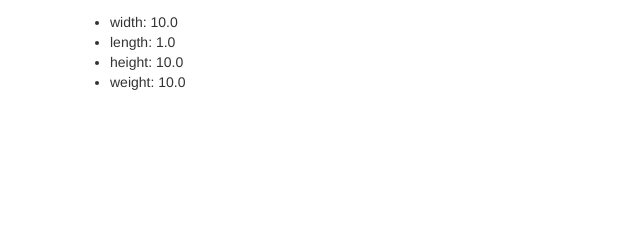
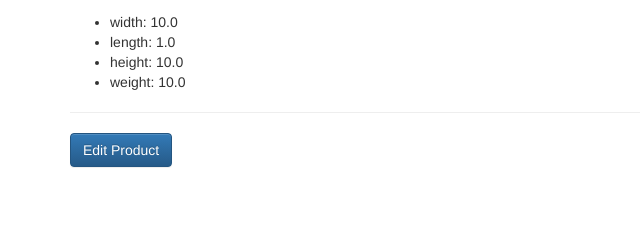
Before and after one commit to dave-worley/django-generic, a Django app: page /product/1/ in a window 1280 px wide. Shown: the part 222-462 px from the top of the page, without its empty margins (0-640 px from the left). Run offline with Django 3.2, Linux system fonts and the light colour scheme; tables that the repository leaves empty hold one stand-in row (values such as "Sample post"); some libraries are stand-ins or nearby versions.

Commit message:
Editing.

```diff
--- a/ProductCatalog/catalogmanager/urls.py
+++ b/ProductCatalog/catalogmanager/urls.py
@@ -3,5 +3,6 @@ from . import views
 
 urlpatterns = [
     url(r'^add/', views.addProduct, name='addproduct'),
+    url(r'^edit/(?P<product_id>\d+)/', views.addProduct, name='editproduct'),
     url(r'^(?P<product_id>\d+)/', views.productDetail, name='product'),
 ]
--- a/ProductCatalog/catalogmanager/views.py
+++ b/ProductCatalog/catalogmanager/views.py
@@ -21,32 +21,38 @@ def index(request):
     }
     return render(request, 'catalogmanager/index.html', context)
 
+
 def productDetail(request, product_id):
-    product = Product.objects.get(pk = product_id)
+    product = Product.objects.get(pk=product_id)
     context = {
         'product': product
     }
     return render(request, 'catalogmanager/product.html', context)
 
-def addProduct(request):
+
+def addProduct(request, product_id=None):
+    product = None
+    if product_id is not None:
+        product = Product.objects.get(pk=product_id)
     if request.method == 'GET':
-        form = ProductForm()
+        form = ProductForm(instance=product)
     else:
 
         form = ProductForm(request.POST)
         # If data is valid, proceeds to create a new post and redirect the user
         if form.is_valid():
             product = Product.objects.create(
-                name = form.cleaned_data['name'],
-                description = form.cleaned_data['description'],
-                width = form.cleaned_data['width'],
-                length = form.cleaned_data['length'],
-                height = form.cleaned_data['height'],
-                weight = form.cleaned_data['weight'],
-                value = form.cleaned_data['value']
+                name=form.cleaned_data['name'],
+                description=form.cleaned_data['description'],
+                width=form.cleaned_data['width'],
+                length=form.cleaned_data['length'],
+                height=form.cleaned_data['height'],
+                weight=form.cleaned_data['weight'],
+                value=form.cleaned_data['value']
             )
             return HttpResponseRedirect(reverse('product', kwargs={'product_id': product.id}))
 
     return render(request, 'catalogmanager/product_form.html', {
         'form': form,
+        'is_editing': True if product else False
     })
--- a/ProductCatalog/templates/catalogmanager/product.html
+++ b/ProductCatalog/templates/catalogmanager/product.html
@@ -10,4 +10,6 @@
     <li>height: {{ product.height }}</li>
     <li>weight: {{ product.weight }}</li>
   </ul>
+  <hr/>
+  <a class="btn btn-primary" href="{% url 'editproduct' product.id %}">Edit Product</a>
 {% endblock %}
--- a/ProductCatalog/templates/catalogmanager/product_form.html
+++ b/ProductCatalog/templates/catalogmanager/product_form.html
@@ -4,6 +4,10 @@
   {% csrf_token %}
     {{ form.as_p }}
     <hr/>
-    <input type="submit" class="btn btn-primary" value="Add Product" />
+    {% if is_editing %}
+      <input type="submit" class="btn btn-primary" value="Edit Product" />
+    {% else %}
+      <input type="submit" class="btn btn-primary" value="Add Product" />
+    {% endif %}
   </form>
 {% endblock %}
```
